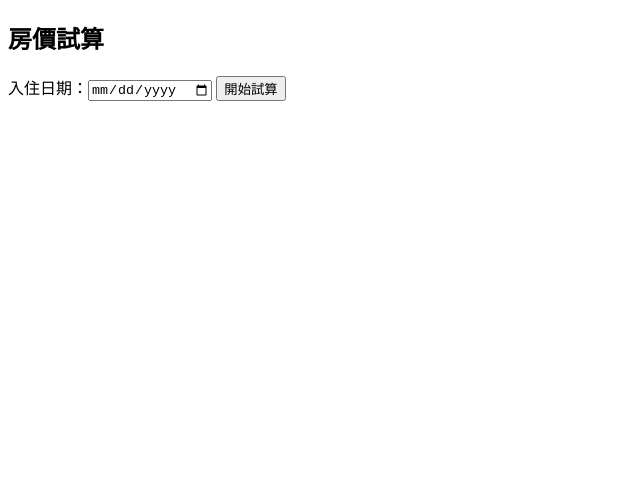
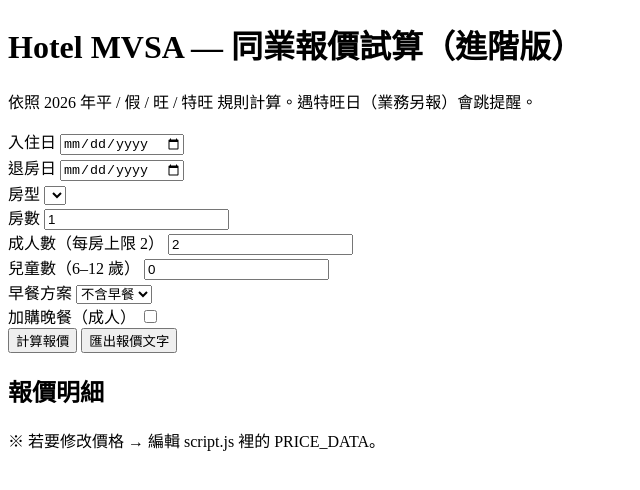
Before and after one commit to martin790427/HotelMVSA, a plain HTML site: page index.html in a window 1280 px wide. Shown: the whole page, without its empty margins (0-640 px from the left). Drawn offline with Linux system fonts and the light colour scheme.

Commit message:
Update index.html

```diff
--- a/index.html
+++ b/index.html
@@ -1,18 +1,77 @@
 <!DOCTYPE html>
-<html>
+<html lang="zh-Hant">
 <head>
-  <meta charset="utf-8">
-  <title>同業報價試算工具</title>
+  <meta charset="utf-8" />
+  <meta name="viewport" content="width=device-width,initial-scale=1" />
+  <title>Hotel MVSA - 同業報價試算 (Advanced)</title>
+  <link rel="stylesheet" href="style.css">
 </head>
 <body>
+  <main class="container">
+    <header>
+      <h1>Hotel MVSA — 同業報價試算（進階版）</h1>
+      <p class="note">依照 2026 年平 / 假 / 旺 / 特旺 規則計算。遇特旺日（業務另報）會跳提醒。</p>
+    </header>
 
-  <h2>房價試算</h2>
+    <section class="form">
+      <div class="row">
+        <label>入住日</label>
+        <input type="date" id="checkin" />
+      </div>
+      <div class="row">
+        <label>退房日</label>
+        <input type="date" id="checkout" />
+      </div>
 
-  入住日期：<input type="date" id="d">
+      <div class="row">
+        <label>房型</label>
+        <select id="roomType"></select>
+      </div>
 
-  <button onclick="calc()">開始試算</button>
+      <div class="row">
+        <label>房數</label>
+        <input type="number" id="rooms" value="1" min="1" />
+      </div>
 
-  <h3 id="out"></h3>
+      <div class="row">
+        <label>成人數（每房上限 2）</label>
+        <input type="number" id="adults" value="2" min="1" />
+      </div>
+
+      <div class="row">
+        <label>兒童數（6–12 歲）</label>
+        <input type="number" id="children" value="0" min="0" />
+      </div>
+
+      <div class="row">
+        <label>早餐方案</label>
+        <select id="breakfast">
+          <option value="0">不含早餐</option>
+          <option value="1">含 1 早</option>
+          <option value="2">含 2 早</option>
+        </select>
+      </div>
+
+      <div class="row">
+        <label>加購晚餐（成人）</label>
+        <input type="checkbox" id="addDinner" />
+      </div>
+
+      <div class="row">
+        <button id="calcBtn">計算報價</button>
+        <button id="exportBtn">匯出報價文字</button>
+      </div>
+    </section>
+
+    <section class="result">
+      <h2>報價明細</h2>
+      <pre id="output" class="output"></pre>
+    </section>
+
+    <footer>
+      <p class="small">※ 若要修改價格 → 編輯 script.js 裡的 PRICE_DATA。</p>
+    </footer>
+  </main>
 
   <script src="script.js"></script>
 </body>
```
